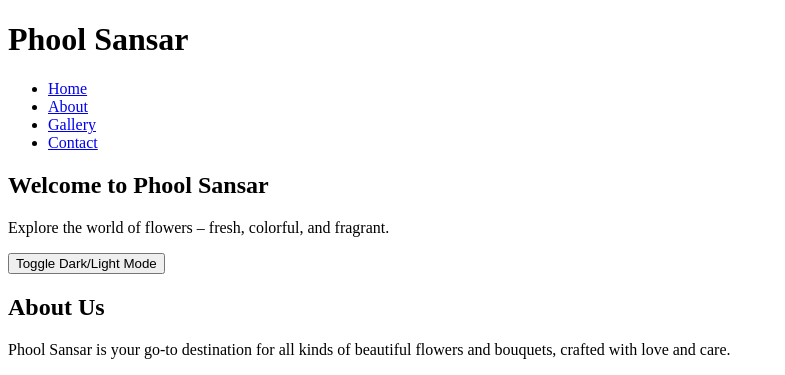
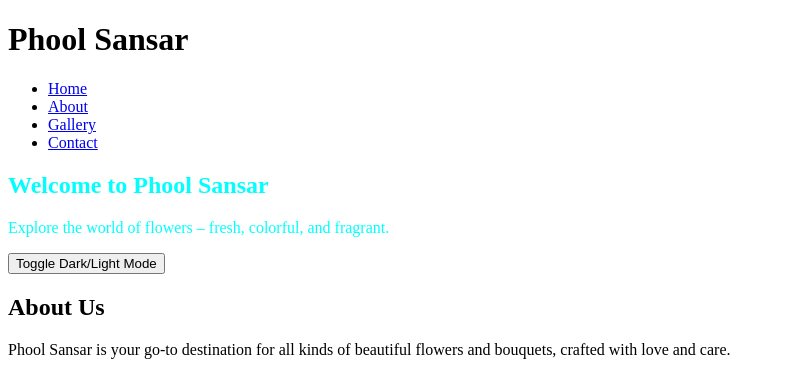
Before and after one commit to malni75/MInor-I-Project, a plain HTML site: page minor.html in a window 1280 px wide. Shown: the top 375 px of the page, without its empty margins (0-785 px from the left). Drawn offline with Linux system fonts and the light colour scheme; a script that the page names is missing.

Commit message:
Third Commit

```diff
--- a/style.css
+++ b/style.css
@@ -1 +1,3 @@
-malni
+#home{
+    color:aqua;
+}
```
